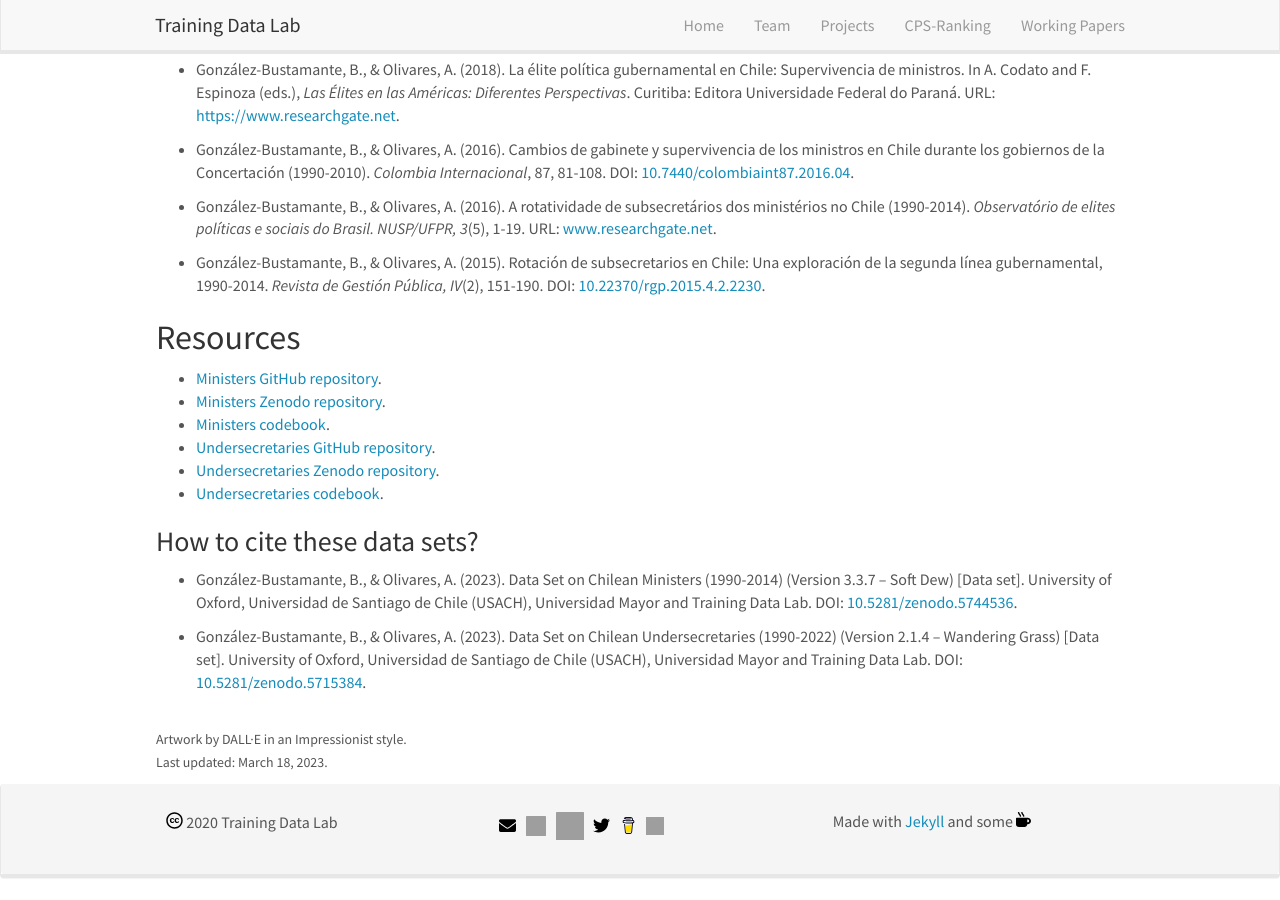
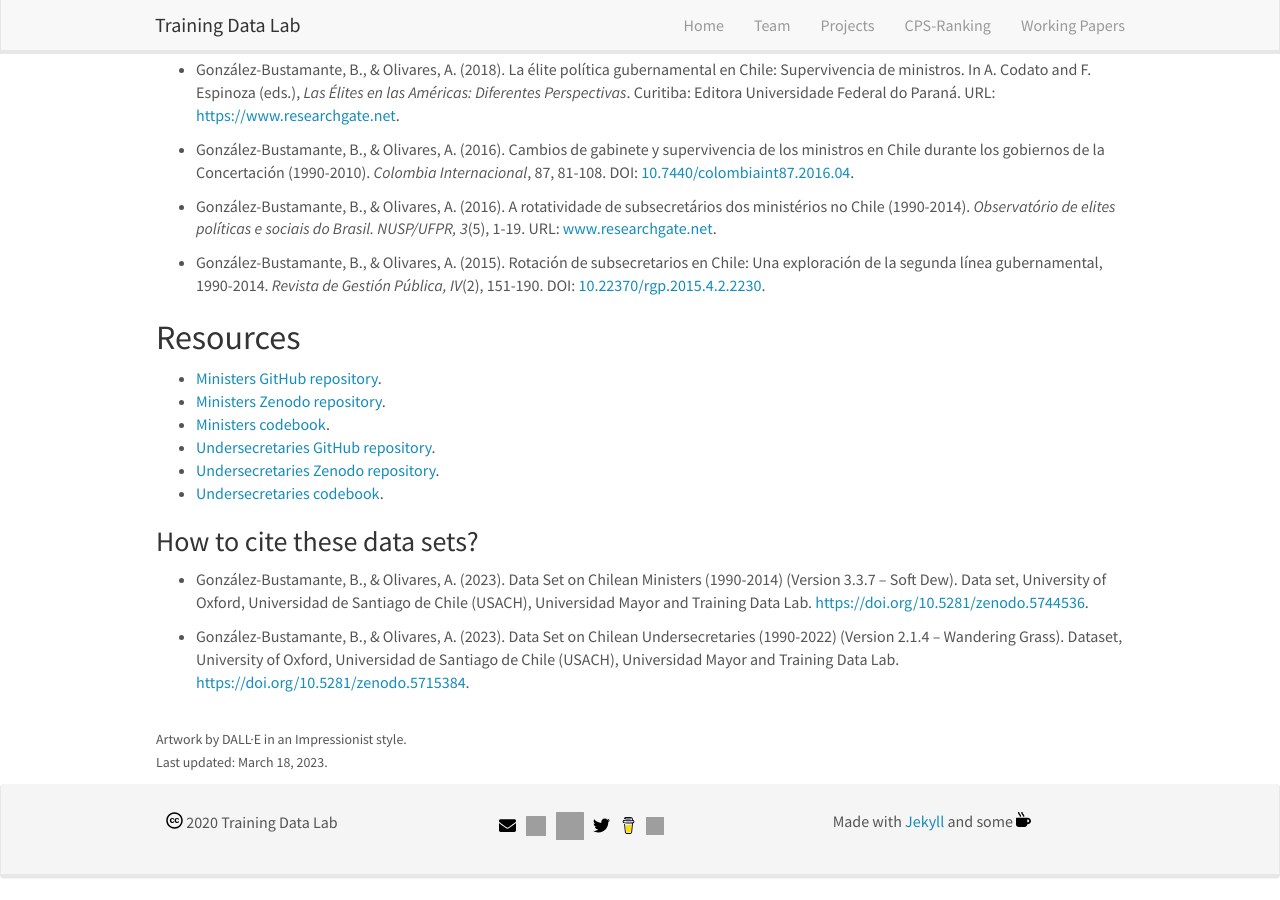
Before and after one commit to training-datalab/old-training-datalab.com, a Jekyll site: the page built from _pages/data-chilean-cabinets.md, in a window 1280 px wide and 900 px high, scrolled down 618 px. Built offline with Jekyll 4.4.1, drawn with Linux system fonts in a browser that asks for light colours; nearby versions of some CDN libraries.

Commit message:
Update data-chilean-cabinets.md

```diff
--- a/_pages/data-chilean-cabinets.md
+++ b/_pages/data-chilean-cabinets.md
@@ -47,9 +47,9 @@
 
 ### How to cite these data sets?
 
-- González-Bustamante, B., & Olivares, A. (2023). Data Set on Chilean Ministers (1990-2014) (Version 3.3.7 -- Soft Dew) [Data set]. University of Oxford, Universidad de Santiago de Chile (USACH), Universidad Mayor and Training Data Lab. DOI: <a href="https://doi.org/10.5281/zenodo.5744536" target="_blank">10.5281/zenodo.5744536</a>.
+- González-Bustamante, B., & Olivares, A. (2023). Data Set on Chilean Ministers (1990-2014) (Version 3.3.7 -- Soft Dew). Data set, University of Oxford, Universidad de Santiago de Chile (USACH), Universidad Mayor and Training Data Lab. <a href="https://doi.org/10.5281/zenodo.5744536" target="_blank">https://doi.org/10.5281/zenodo.5744536</a>.
 
-- González-Bustamante, B., & Olivares, A. (2023). Data Set on Chilean Undersecretaries (1990-2022) (Version 2.1.4 -- Wandering Grass) [Data set]. University of Oxford, Universidad de Santiago de Chile (USACH), Universidad Mayor and Training Data Lab. DOI: <a href="https://doi.org/10.5281/zenodo.5715384" target="_blank">10.5281/zenodo.5715384</a>.
+- González-Bustamante, B., & Olivares, A. (2023). Data Set on Chilean Undersecretaries (1990-2022) (Version 2.1.4 -- Wandering Grass). Dataset, University of Oxford, Universidad de Santiago de Chile (USACH), Universidad Mayor and Training Data Lab. <a href="https://doi.org/10.5281/zenodo.5715384" target="_blank">https://doi.org/10.5281/zenodo.5715384</a>.
 
 <br />
 <small>Artwork by DALL·E in an Impressionist style.</small><br />
```
